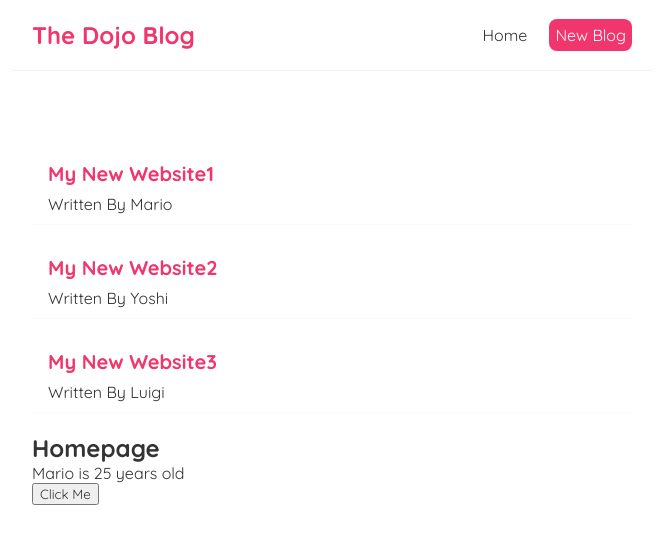
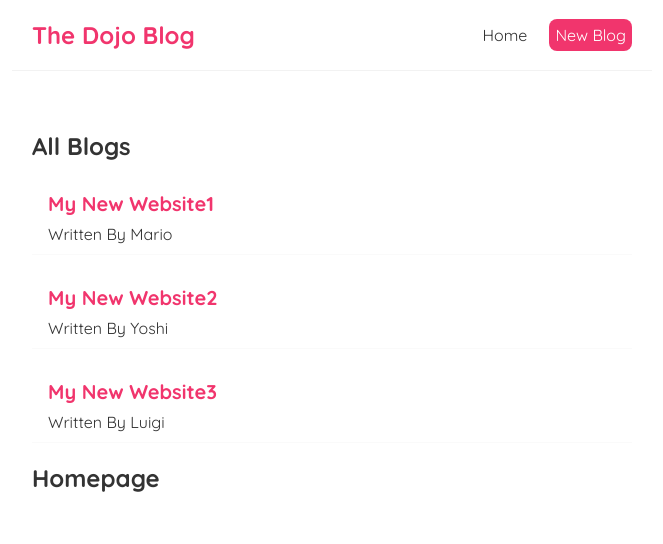
Before and after one commit to TheKid77/REACT-dojo-blog, a React (Create React App) app: page / in a window 1280 px wide. Shown: the top 544 px of the page, without its empty margins (308-971 px from the left). Built offline with nearby package versions, Linux system fonts and the light colour scheme.

Commit message:
Added Props

```diff
--- /dev/null
+++ b/src/Bloglist.js
@@ -0,0 +1,22 @@
+// const BlogList = ( props ) => {
+const BlogList = ( {blogs, title}) => {
+
+    // const blogs = props.blogs;
+    // const title = props.title;
+
+    return (
+        <div className="blog-list">
+            <h2>{ title }</h2>
+            {blogs.map((blog) => (
+            <div className="blog-preview" key={blog.id}>
+                <h2>{ blog.title}</h2>
+                <p>Written By {blog.author}</p>
+            </div>
+
+            ))}
+            <h2>Homepage</h2>
+        </div>
+      );
+}
+
+export default BlogList;
--- a/src/Home.js
+++ b/src/Home.js
@@ -1,4 +1,5 @@
 import { useState } from "react"
+import BlogList from "./Bloglist";
 
 const Home = () => {
 
@@ -18,18 +19,7 @@
 
     return (
         <div className="home">
-            {blogs.map((blog) => (
-                <div className="blog-preview" key={blog.id}>
-                    <h2>{ blog.title}</h2>
-                    <p>Written By {blog.author}</p>
-                </div>
-
-
-            ))}
-            <h2>Homepage</h2>
-            <p>{name} is {age} years old</p>
-            <button onClick={handleClick}>Click Me</button>
-
+            <BlogList blogs={blogs} title="All Blogs" />
         </div>
       );
 }
```
